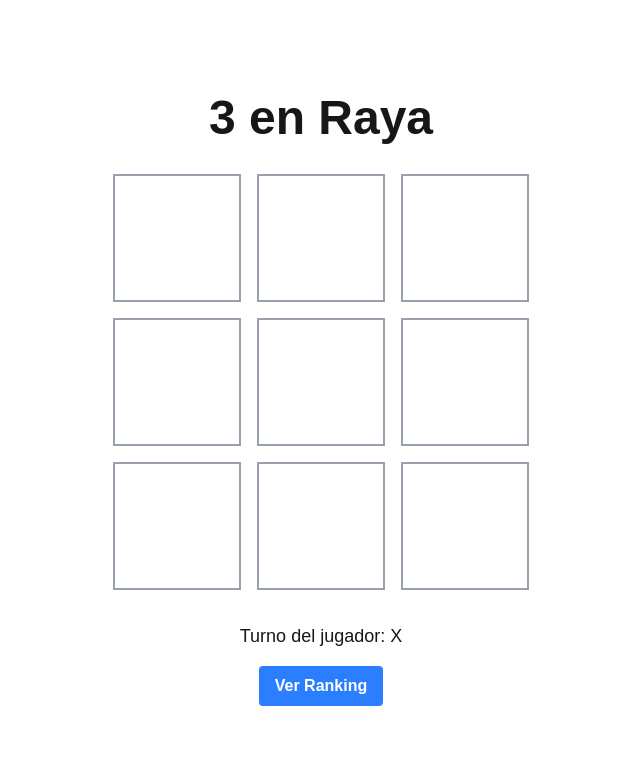
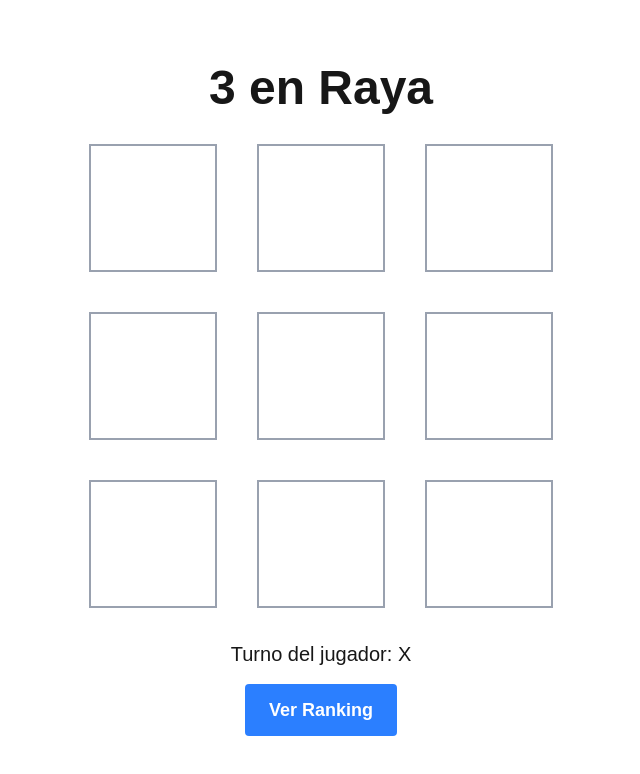
Before and after one commit to JesusLemos/frontend3enraya, a Next.js app: page / in a window 1280 px wide. Shown: the top 774 px of the page, without its empty margins (319-959 px from the left). Built offline with nearby package versions, Linux system fonts and the light colour scheme.

Commit message:
feat: mejora del responsive

```diff
--- a/app/components/Board.js
+++ b/app/components/Board.js
@@ -2,7 +2,7 @@ import Cell from "./Cell";
 
 export default function Board() {
   return (
-    <div className="grid grid-cols-3 gap-4 mb-8">
+    <div className="grid grid-cols-3 gap-4 mb-8 md:grid-cols-3 md:gap-8 lg:gap-10">
       {/* Renderización de todas las celdas del juego*/}
       <Cell />
       <Cell />
--- a/app/components/GameStatus.js
+++ b/app/components/GameStatus.js
@@ -1,3 +1,3 @@
 export default function GameStatus() {
-  return <div className="text-lg mb-4">Turno del jugador: X</div>;
+  return <div className="text-lg mb-4 md:text-xl">Turno del jugador: X</div>;
 }
--- a/app/components/RankingButton.js
+++ b/app/components/RankingButton.js
@@ -3,7 +3,7 @@ import Link from "next/link";
 export default function RankingButton() {
   return (
     <Link href="/ranking">
-      <button className="bg-blue-500 hover:bg-blue-700 text-white font-bold py-2 px-4 rounded">
+      <button className="bg-blue-500 hover:bg-blue-700 text-white font-bold py-2 px-4 rounded md:py-3 md:px-6 md:text-lg">
         Ver Ranking
       </button>
     </Link>
--- a/app/page.js
+++ b/app/page.js
@@ -4,7 +4,7 @@ import RankingButton from "./components/RankingButton";
 
 export default function Home() {
   return (
-    <main className="flex flex-col items-center justify-center min-h-screen py-8 px-4">
+    <main className="flex flex-col items-center justify-center min-h-screen py-8 px-4 max-w-screen-md mx-auto">
       <h1 className="text-4xl font-bold mb-8 md:text-5xl">3 en Raya</h1>
       <Board />
       <GameStatus />
```
